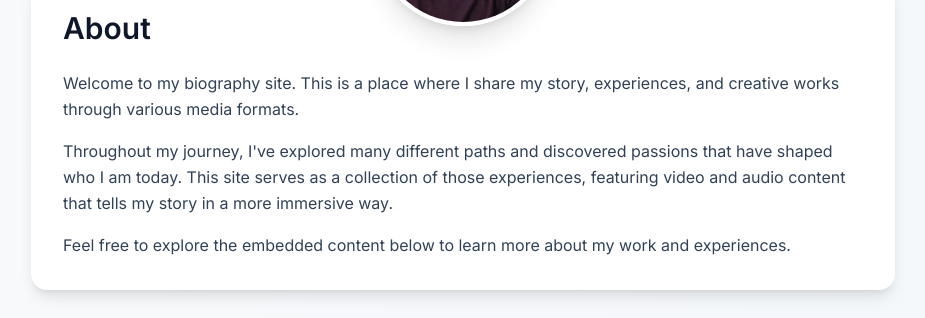
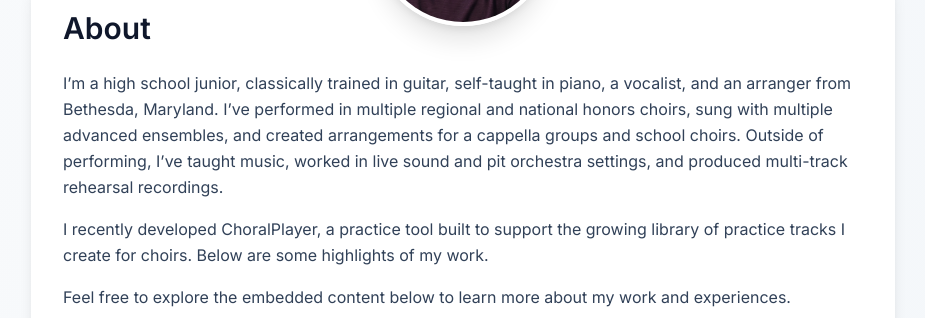
Before and after one commit to davidashman/aidan.ashman.com, a Next.js app: page / in a window 1280 px wide. Shown: the part 318-636 px from the top of the page, without its empty margins (177-1102 px from the left). Built offline with nearby package versions, Linux system fonts and the light colour scheme.

Commit message:
Update bio

```diff
--- a/app/page.tsx
+++ b/app/page.tsx
@@ -31,14 +31,15 @@ export default function Home() {
           </h2>
           <div className="prose prose-lg dark:prose-invert max-w-none">
             <p className="text-slate-700 dark:text-slate-300 leading-relaxed mb-4">
-              Welcome to my biography site. This is a place where I share my story,
-              experiences, and creative works through various media formats.
+              I’m a high school junior, classically trained in guitar, self-taught in piano, a vocalist,
+              and an arranger from Bethesda, Maryland. I’ve performed in multiple regional and national
+              honors choirs, sung with multiple advanced ensembles, and created arrangements for a cappella
+              groups and school choirs. Outside of performing, I’ve taught music, worked in live sound and
+              pit orchestra settings, and produced multi-track rehearsal recordings.
             </p>
             <p className="text-slate-700 dark:text-slate-300 leading-relaxed mb-4">
-              Throughout my journey, I&apos;ve explored many different paths and discovered
-              passions that have shaped who I am today. This site serves as a collection
-              of those experiences, featuring video and audio content that tells my story
-              in a more immersive way.
+              I recently developed ChoralPlayer, a practice tool built to support the growing library of
+              practice tracks I create for choirs. Below are some highlights of my work.
             </p>
             <p className="text-slate-700 dark:text-slate-300 leading-relaxed">
               Feel free to explore the embedded content below to learn more about my work
```
